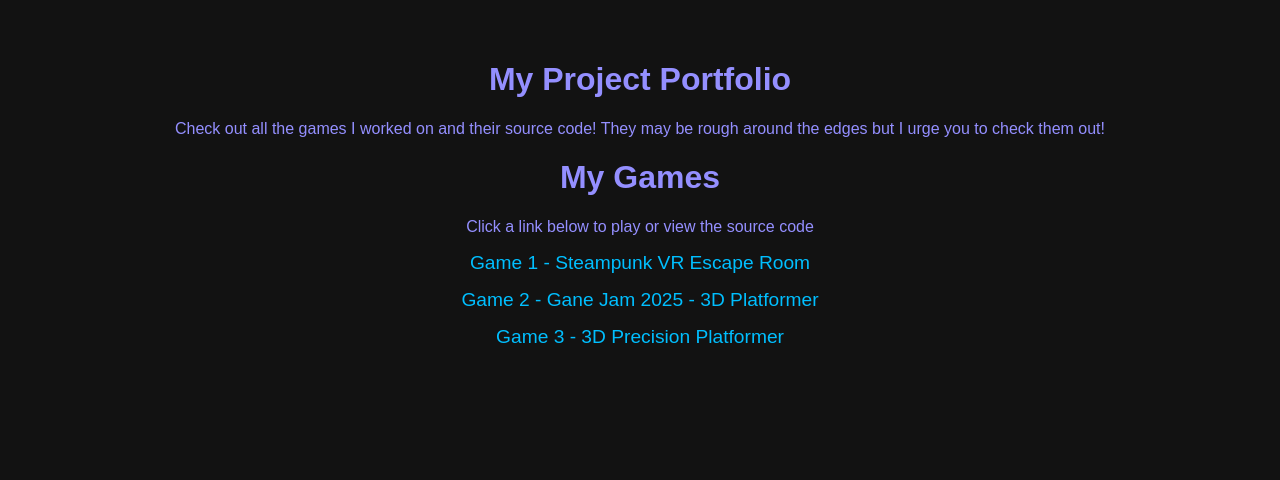
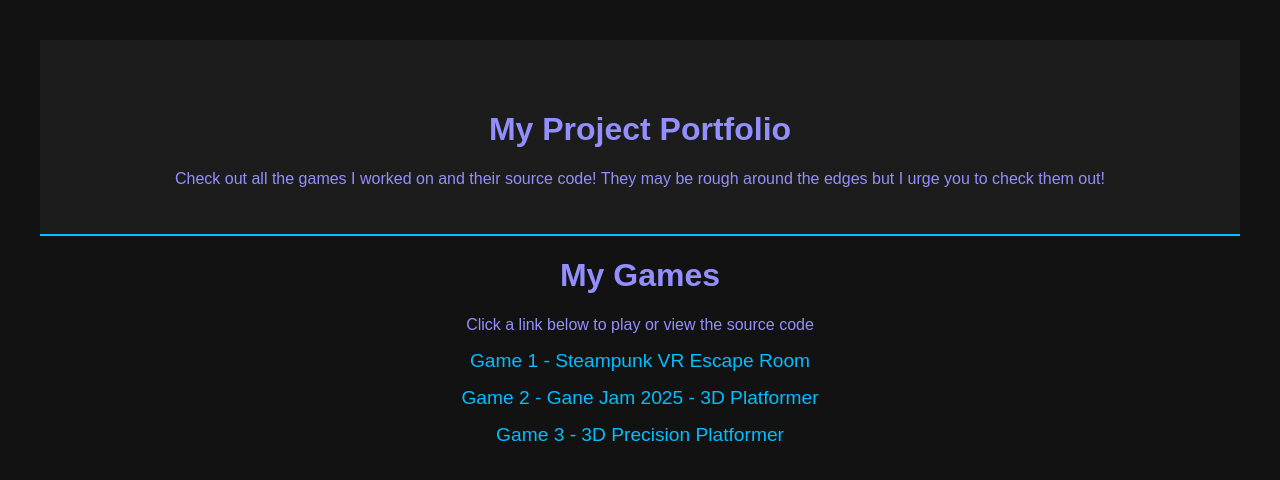
Before and after one commit to BiggieL/BiggieL.github.io, a plain HTML site: page index.html in a window 1280 px wide. Drawn offline with Linux system fonts and the light colour scheme.

Commit message:
Update index.html

```diff
--- a/index.html
+++ b/index.html
@@ -12,6 +12,11 @@
       text-align: center;
       margin: 0;
       padding: 40px;
+    }
+    header {
+      background-color: #1c1c1c;
+      padding: 50px 20px 30px;
+      border-bottom: 2px solid #00bfff;
     }
     h1 { color: #0BBB8FF; }
     ul { list-style: none; padding: 0; }
```
